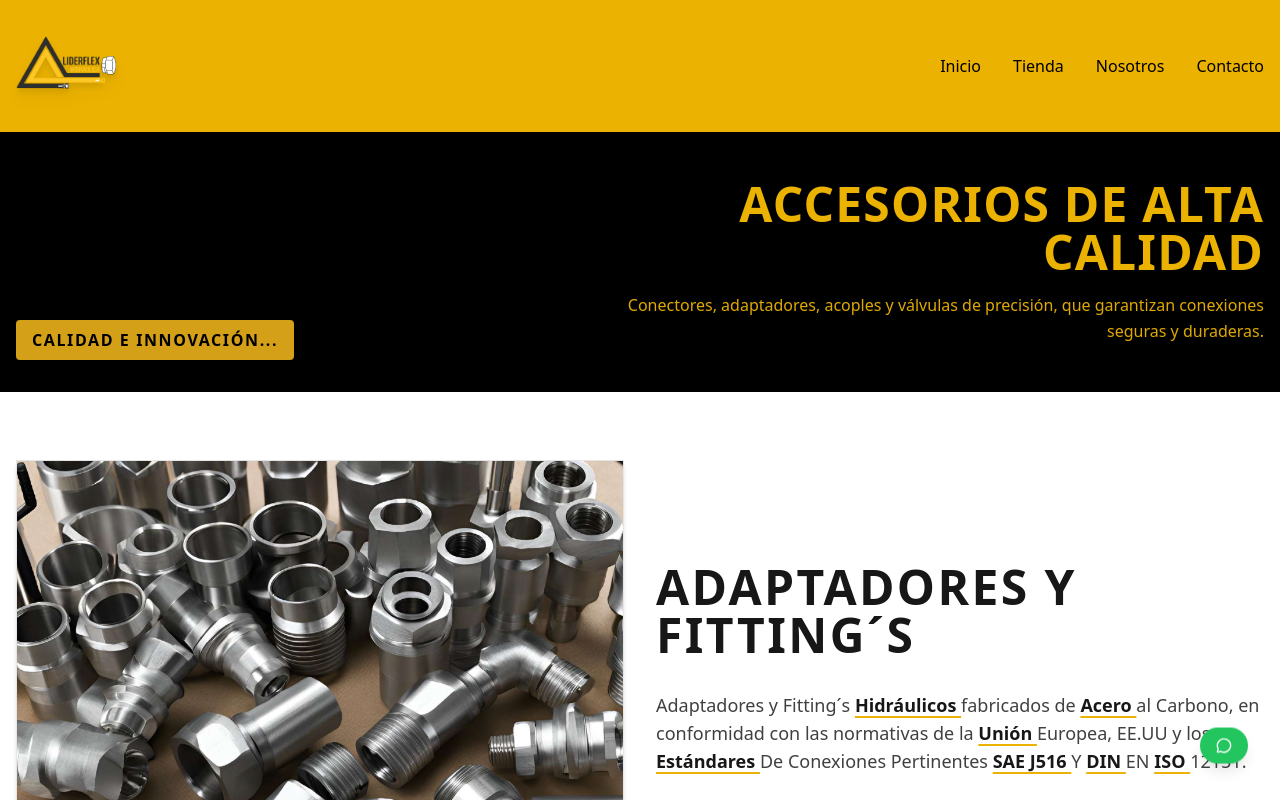
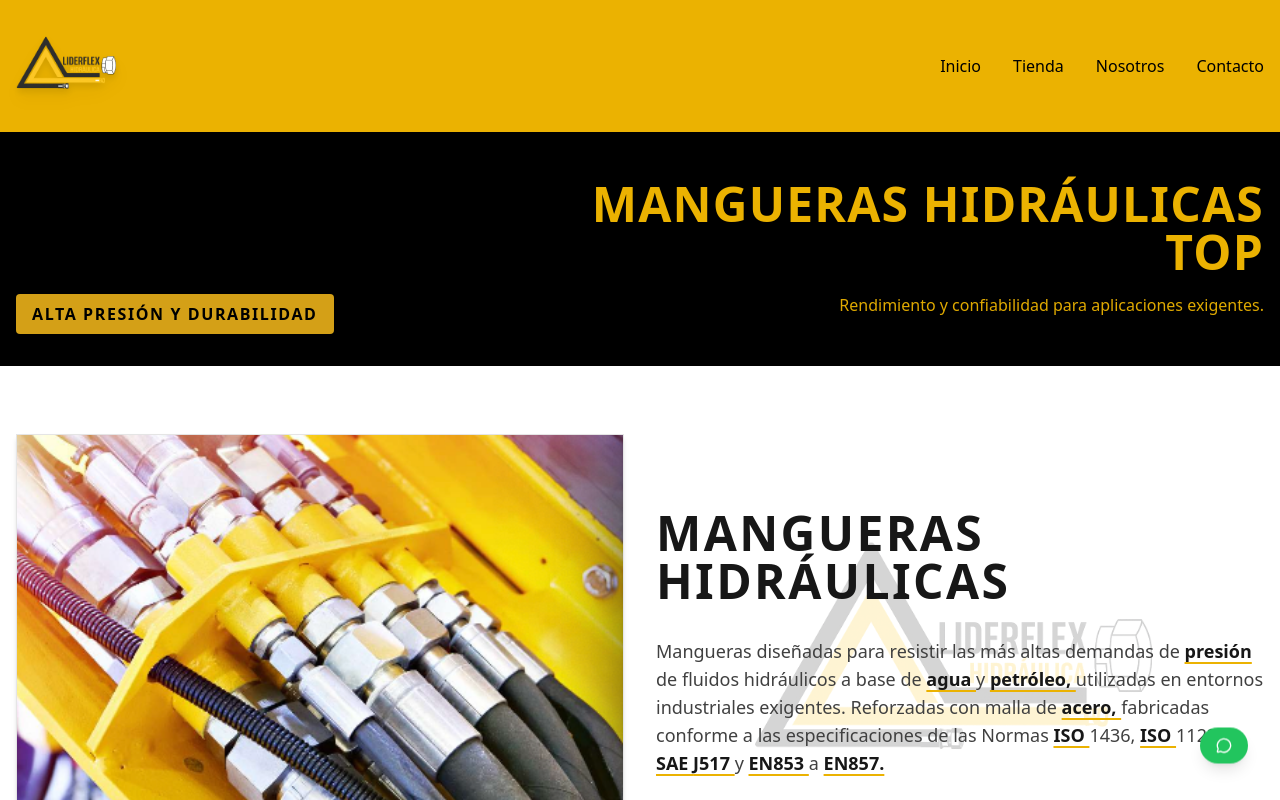
Before and after one commit to caicedov/liderflex-web, a Next.js app: page /featured/1 in a window 1280 px wide. Shown: the top 800 px of the page. Built offline with nearby package versions, Linux system fonts and the light colour scheme.

Commit message:
feat(featured): unify featured products data and dynamic detail pages

```diff
--- a/src/app/featured/[id]/page.tsx
+++ b/src/app/featured/[id]/page.tsx
@@ -1,5 +1,6 @@
-// app/featured/[id]/page.tsx (o donde corresponda)
+import { featuredById } from "@/data/featuredProducts";
 import Image from "next/image";
+import { notFound } from "next/navigation";
 
 function WaveSeparator({ className = "", flip = false }: { className?: string; flip?: boolean }) {
   return (
@@ -17,66 +18,92 @@ function WaveSeparator({ className = "", flip = false }: { className?: string; f
   );
 }
 
-export function FeaturedDetailContent({ params }: { params: { id: string } }) {
-  // Datos estáticos (cámbialos luego por tu data real)
-  const titleTop = "ACCESORIOS DE ALTA CALIDAD";
-  const subtitleTop =
-    "Conectores, adaptadores, acoples y válvulas de precisión, que garantizan conexiones seguras y duraderas.";
-  const mainTitle = "ADAPTADORES Y\nFITTING´S";
-  const description =
-    "Adaptadores y Fitting´s Hidráulicos fabricados de Acero al Carbono, en conformidad con las normativas de la Unión Europea, EE.UU y los Estándares De Conexiones Pertinentes SAE J516 Y DIN EN ISO 12151.";
-  const badge = "CALIDAD E INNOVACIÓN...";
-  const imageUrl = "/af-1.png"; // reemplaza por tu imagen estática (puedes usar la del adjunto si la copias a /public)
+function highlightDescription(text: string, highlightWords: string[] = []) {
+  const set = new Set(highlightWords.map(w => w.replace(/[.,]/g, "")));
+  return text.split(" ").map((word, i) => {
+    const cleaned = word.replace(/[.,]/g, "");
+    const isHL = set.has(cleaned);
+    return isHL ? (
+      <span
+        key={i}
+        className="font-semibold text-neutral-900 underline decoration-yellow-400 underline-offset-4 decoration-2"
+      >
+        {word + " "}
+      </span>
+    ) : (
+      <span key={i}>{`${word} `}</span>
+    );
+  });
+}
+
+export async function generateStaticParams() {
+  return Object.keys(featuredById).map((id) => ({ id }));
+}
+
+export default function FeaturedDetailPage({ params }: { params: { id: string } }) {
+  const product = featuredById[params.id];
+  if (!product) return notFound();
+
+  const { detail } = product;
+  const imageUrl = product.imageUrl?.[0] ?? "/placeholder.svg";
 
   return (
     <main className="relative">
-      {/* Franja superior amarilla con título a la derecha */}
+      {/* Franja superior */}
       <section className="relative bg-black">
         <div className="container mx-auto px-4">
           <div className="grid grid-cols-1 lg:grid-cols-12 gap-6 items-end">
-            {/* Badge izquierda (solo en desktop se ve mejor) */}
             <div className="hidden lg:flex lg:col-span-5">
               <div className="py-8">
                 <span className="inline-block bg-yellow-500 text-black tracking-widest font-semibold px-4 py-2 rounded">
-                  {badge}
+                  {detail.badge}
                 </span>
               </div>
             </div>
-
-            {/* Título derecha */}
             <div className="lg:col-span-7">
               <div className="py-10 lg:py-12 text-right">
                 <h1 className="text-3xl sm:text-4xl lg:text-5xl font-extrabold tracking-wide text-yellow-400">
-                  {titleTop}
+                  {detail.titleTop}
                 </h1>
                 <p className="mt-4 text-yellow-400/95 max-w-2xl ml-auto leading-relaxed">
-                  {subtitleTop}
+                  {detail.subtitleTop}
                 </p>
               </div>
             </div>
           </div>
         </div>
-
-        {/* Separador blanco recto como en el diseño */}
         <div className="h-3 w-full bg-white" />
       </section>
 
-      {/* Cuerpo principal: imagen izquierda y contenido derecho */}
+      {/* Cuerpo principal */}
       <section className="relative bg-white">
-        {/* Olas decorativas amarillas suaves (fondo) */}
+        {/* Olas decorativas amarillas */}
         <div className="pointer-events-none absolute inset-0 -z-10">
           <WaveSeparator className="absolute bottom-[18%] left-1/2 -translate-x-1/2 w-[120%] max-w-none" />
           <WaveSeparator className="absolute bottom-0 right-0 w-[60%] opacity-60" flip />
         </div>
 
-        <div className="container mx-auto px-4">
+        {/* Logo de fondo centrado detrás del texto */}
+        <div className="pointer-events-none absolute inset-0 -z-0 flex justify-center items-center lg:justify-end lg:items-center pr-[10%]">
+          <Image
+            src="/logo-color.png"
+            alt="Logo de la empresa"
+            width={400}
+            height={400}
+            className="opacity-20 object-contain select-none"
+            priority={false}
+          />
+        </div>
+
+        {/* Contenido */}
+        <div className="container mx-auto px-4 relative z-10">
           <div className="grid grid-cols-1 lg:grid-cols-12 gap-10 lg:gap-8 items-stretch py-10 lg:py-14">
-            {/* Imagen grande izquierda */}
+            {/* Imagen izquierda */}
             <div className="lg:col-span-6">
               <div className="relative aspect-[16/11] rounded-md overflow-hidden border border-neutral-200 shadow-md">
                 <Image
                   src={imageUrl}
-                  alt="Piezas y adaptadores hidráulicos"
+                  alt={product.name}
                   fill
                   className="object-cover"
                   priority
@@ -84,51 +111,35 @@ export function FeaturedDetailContent({ params }: { params: { id: string } }) {
               </div>
             </div>
 
-            {/* Columna derecha: título grande y descripción */}
-            <div className="lg:col-span-6 flex flex-col justify-center">
+            {/* Texto derecho con logo detrás */}
+            <div className="lg:col-span-6 flex flex-col justify-center relative z-10">
               <h2 className="whitespace-pre-wrap text-3xl sm:text-4xl lg:text-5xl font-extrabold tracking-wider text-neutral-900">
-                {mainTitle}
+                {detail.mainTitle}
               </h2>
-
               <p className="mt-8 text-neutral-700 leading-relaxed text-base sm:text-lg">
-                {description.split(" ").map((word, i) => {
-                  const highlight = [
-                    "Hidráulicos",
-                    "Acero",
-                    "Unión",
-                    "Europea,",
-                    "EE.UU",
-                    "Estándares",
-                    "SAE",
-                    "J516",
-                    "DIN",
-                    "ISO",
-                    "12151.",
-                  ];
-                  const isHL = highlight.includes(word.replace(/[.,]/g, ""));
-                  return isHL ? (
-                    <span
-                      key={i}
-                      className="font-semibold text-neutral-900 underline decoration-yellow-400 underline-offset-4 decoration-2"
-                    >
-                      {word + " "}
-                    </span>
-                  ) : (
-                    <span key={i}>{word + " "}</span>
-                  );
-                })}
+                {highlightDescription(detail.description, detail.highlightWords)}
               </p>
             </div>
           </div>
         </div>
 
-        {/* Franja amarilla inferior del diseño */}
         <div className="h-8 bg-yellow-300/70" />
       </section>
     </main>
   );
 }
 
-export default function FeaturedDetailPage({ params }: { params: { id: string } }) {
-  return <FeaturedDetailContent params={params} />;
+export async function generateMetadata({ params }: { params: { id: string } }) {
+  const product = featuredById[params.id];
+  if (!product) return {};
+  const { detail } = product;
+  return {
+    title: `${detail.titleTop} | Productos Destacados`,
+    description: detail.description,
+    openGraph: {
+      title: detail.titleTop,
+      description: detail.description,
+      images: product.imageUrl.map((src) => ({ url: src })),
+    },
+  };
 }
--- a/src/components/featured-products.tsx
+++ b/src/components/featured-products.tsx
@@ -3,52 +3,7 @@
 import { Button } from "@/components/ui/button";
 import { ArrowRight } from "lucide-react";
 import ProductImageCard from "./product-image-card";
-
-const featured = [
-  {
-    id: "1",
-    name: "Manguera hidráulicas de alto rendimiento",
-    imageUrl: ["/mhar-1.png","/mhar-2.png","/mhar-3.png", "/mhar-4.png"],
-    url: "/featured/1"
-  },
-  {
-    id: "2",
-    name: "Mangueras industriales versátiles",
-    imageUrl: ["/miv-3.png","/miv-1.png","/miv-2.png"],
-    url: "/featured/2"
-  },
-  {
-    id: "3",
-    name: "Línea neumática",
-    imageUrl: ["/ln-1.png","/ln-2.png","/ln-3.png", "/ln-4.png", "/ln-5.png"],
-    url: "/featured/3"
-  },
-  {
-    id: "4",
-    name: "Adaptadores y fitting's",
-    imageUrl: ["/af-1.png",],
-    url: "/featured/4"
-  },
-  {
-    id: "5",
-    name: "Válvulas y acoples",
-    imageUrl: ["/va-3.png", "/va-1.png", "/va-2.png", "/va-4.png"],
-    url: "/featured/5"
-  },
-  {
-    id: "6",
-    name: "Flanges ISO / DIN",
-    imageUrl: ["/fla-1.png", "/fla-2.png", "/fla-3.png", "/fla-4.png"],
-    url: "/featured/6"
-  },
-  {
-    id: "7",
-    name: "Línea de ferreteria industrial",
-    imageUrl: ["fi-1.png"],
-    url: "/featured/7"
-  }
-
-]
+import { featuredProducts } from "@/data/featuredProducts";
 
 export default function FeaturedProducts() {
   return (
@@ -69,7 +24,7 @@ export default function FeaturedProducts() {
         </div>
 
         <div className="grid grid-cols-1 md:grid-cols-2 lg:grid-cols-3 gap-8 mb-12">
-          {featured
+          {featuredProducts
             .map((product) => (
               <ProductImageCard key={product.id} product={product} />
             ))}
--- /dev/null
+++ b/src/data/featuredProducts.ts
@@ -0,0 +1,141 @@
+// src/data/featured.ts
+
+export type FeaturedProductDetail = {
+  titleTop: string;
+  subtitleTop: string;
+  mainTitle: string;
+  description: string;
+  badge: string;
+  highlightWords?: string[];
+};
+
+export type FeaturedProduct = {
+  id: string;
+  name: string;
+  imageUrl: string[];
+  url: string;
+  detail: FeaturedProductDetail;
+};
+
+export const featuredProducts: FeaturedProduct[] = [
+  {
+    id: "1",
+    name: "Mangueras hidráulicas de alto rendimiento",
+    imageUrl: ["/mhar-1.png","/mhar-2.png","/mhar-3.png", "/mhar-4.png"],
+    url: "/featured/1",
+    detail: {
+      titleTop: "MANGUERAS HIDRÁULICAS TOP",
+      subtitleTop: "Rendimiento y confiabilidad para aplicaciones exigentes.",
+      mainTitle: "MANGUERAS\nHIDRÁULICAS",
+      description:
+        "Mangueras diseñadas para resistir las más altas demandas de presión de fluidos hidráulicos a base de agua y petróleo, utilizadas en entornos industriales exigentes. Reforzadas con malla de acero, fabricadas conforme a las especificaciones de las Normas ISO 1436, ISO 11237, SAE J517 y EN853 a EN857.",
+      badge: "ALTA PRESIÓN Y DURABILIDAD",
+      highlightWords: ["hidráulicas","presión","agua","petróleo","acero","ISO","SAE","EN853","EN857","ISO 1436","ISO 11237","J517"]
+    }
+  },
+  {
+    id: "2",
+    name: "Mangueras industriales versátiles",
+    imageUrl: ["/miv-3.png","/miv-1.png","/miv-2.png"],
+    url: "/featured/2",
+    detail: {
+      titleTop: "SOLUCIONES INDUSTRIALES",
+      subtitleTop: "Versatilidad y resistencia para múltiples usos.",
+      mainTitle: "MANGUERAS\nINDUSTRIALES",
+      description:
+        "Soluciones flexibles para transporte de fluidos, gases o materiales, compatibles con una amplia gama de aplicaciones. Resistente a agentes químicos, aplicables en distintos proyectos que transporten fluidos como ácido sulfúrico, ácido clorhídrico, aguas servidas, petróleo y sus derivados.",
+      badge: "VERSATILIDAD PROBADA",
+      highlightWords: ["flexibles","fluidos","gases","químicos","ácido","sulfúrico","clorhídrico","aguas","servidas","petróleo","derivados"]
+    }
+  },
+  {
+    id: "3",
+    name: "Línea neumática",
+    imageUrl: ["/ln-1.png","/ln-2.png","/ln-3.png", "/ln-4.png", "/ln-5.png"],
+    url: "/featured/3",
+    detail: {
+      titleTop: "LÍNEA NEUMÁTICA DE PRECISIÓN",
+      subtitleTop: "Confiable, segura y de fácil integración.",
+      mainTitle: "LÍNEA\nNEUMÁTICA",
+      description:
+        "Variedad de insumos neumáticos y flexibles, diseñados para asegurar la eficiencia y fiabilidad en cada aplicación. Tubing, tecalán, conos, insertos, acoples rápidos plásticos y de bronce, FRL, entre otros, conforman nuestra línea.",
+      badge: "CONTROL Y EFICIENCIA",
+      highlightWords: ["neumáticos","eficiencia","fiabilidad","tubing","tecalán","acoples","rápidos","FRL","bronce","plásticos"]
+    }
+  },
+  {
+    id: "4",
+    name: "Adaptadores y fitting's",
+    imageUrl: ["/af-1.png"],
+    url: "/featured/4",
+    detail: {
+      titleTop: "ACCESORIOS DE ALTA CALIDAD",
+      subtitleTop:
+        "Conectores, adaptadores, acoples y válvulas de precisión, que garantizan conexiones seguras y duraderas.",
+      mainTitle: "ADAPTADORES Y\nFITTING´S",
+      description:
+        "Adaptadores y fitting's hidráulicos fabricados de acero al carbono, en conformidad con las normativas de la Unión Europea, EE.UU y los estándares de conexiones pertinentes SAE J516 y DIN e ISO 12151.",
+      badge: "CALIDAD E INNOVACIÓN...",
+      highlightWords: [
+        "hidráulicos","acero","carbono","Unión","Europea","EE.UU","estándares",
+        "SAE","J516","DIN","ISO","12151"
+      ]
+    }
+  },
+  {
+    id: "5",
+    name: "Válvulas y acoples",
+    imageUrl: ["/va-3.png", "/va-1.png", "/va-2.png", "/va-4.png"],
+    url: "/featured/5",
+    detail: {
+      titleTop: "VÁLVULAS Y ACOPLES",
+      subtitleTop: "Control confiable del flujo con materiales de alta resistencia.",
+      mainTitle: "VÁLVULAS Y\nACOPLES",
+      description:
+        "Línea de productos para la retención de fluidos como válvulas de bola de bronce cromado, válvulas de acero inoxidable 1000 psi, válvulas hidráulicas para 7000 psi. Acoples rápidos normas ISO A para 3000 psi, acoples rápidos cara plana para 5000 psi, acoples rápidos para 10000 psi, entre otros.",
+      badge: "CONTROL Y SEGURIDAD",
+      highlightWords: ["válvulas","acoples","flujo","bronce","acero","inoxidable","psi","ISO","cara","plana","hidráulicas"]
+    }
+  },
+  {
+    id: "6",
+    name: "Flanges ISO / DIN",
+    imageUrl: ["/fla-1.png", "/fla-2.png", "/fla-3.png", "/fla-4.png"],
+    url: "/featured/6",
+    detail: {
+      titleTop: "FLANGES ISO / DIN",
+      subtitleTop: "Compatibilidad internacional y alta precisión.",
+      mainTitle: "FLANGES\nISO / DIN",
+      description:
+        "Flanges complementarios para acoplar las partes a una línea de fluido, generando un eficiente puente de unión entre piezas. Flanges de acero forjado ASTM A-105, Clases 150/300/600, norma DIN PN10 y PN16, flanges Slip-On, Bridas, Lap Joint, Welding Neck, Ciegos, flanges Slip-On o Bridas a soldar y Slip-On roscados NPT.",
+      badge: "ESTÁNDARES INTERNACIONALES",
+      highlightWords: [
+        "flanges","acoplar","fluido","acero","forjado","ASTM","A-105","Clases",
+        "DIN","PN10","PN16","Slip-On","Bridas","Lap","Joint","Welding","Neck",
+        "Ciegos","soldar","roscados","NPT","ISO"
+      ]
+    }
+  },
+  {
+    id: "7",
+    name: "Línea de ferretería industrial",
+    imageUrl: ["/fi-1.png"],
+    url: "/featured/7",
+    detail: {
+      titleTop: "FERRETERÍA INDUSTRIAL",
+      subtitleTop: "Soluciones integrales para mantenimiento y montaje.",
+      mainTitle: "LÍNEA DE\nFERRETERÍA",
+      description:
+        "Comercializamos herramientas, maquinaria, materiales y suministros especializados para empresas y proyectos de gran escala. Nuestro enfoque está en productos de calidad, incluyendo herramientas de alta resistencia, equipos de seguridad, químicos industriales y artículos de ferretería. Cada componente es seleccionado por su compatibilidad, resistencia y funcionalidad, respaldando procesos críticos y asegurando una operación segura y eficiente en sistemas industriales exigentes.",
+      badge: "ROBUSTEZ Y VARIEDAD",
+      highlightWords: [
+        "herramientas","maquinaria","suministros","resistencia","seguridad",
+        "químicos","industriales","compatibilidad","funcionalidad","operación"
+      ]
+    }
+  }
+];
+
+export const featuredById: Record<string, FeaturedProduct> = Object.fromEntries(
+  featuredProducts.map(p => [p.id, p])
+);
```
Also changed, not shown: src/components/product-image-card.tsx (+31 -14 lines).
